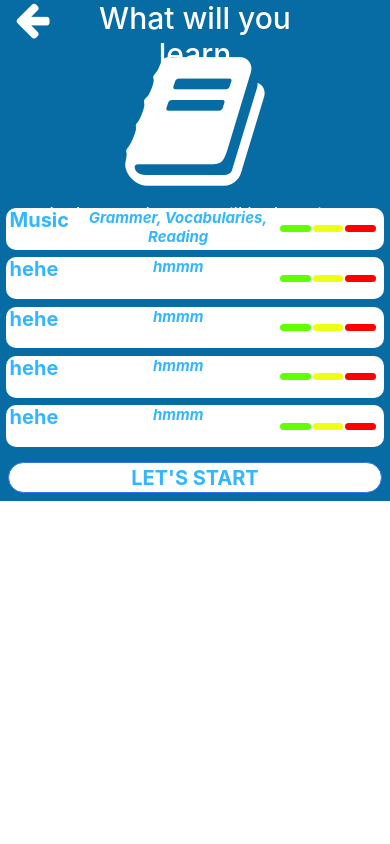
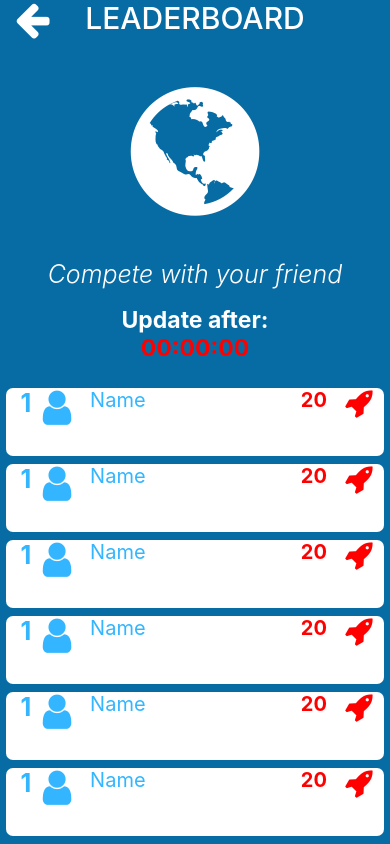
Before and after one commit to giaphuoccc/QuizzesMobileApp, a React Native app: screen / in a window 390 px wide. Built offline with nearby package versions, Linux system fonts and the light colour scheme.

Commit message:
add Screen

```diff
--- a/App.tsx
+++ b/App.tsx
@@ -13,8 +13,6 @@ import {
   StatusBar,
   StyleSheet,
   Text,
-  useColorScheme,
-  View,
 } from 'react-native';
 
 import {
@@ -28,6 +26,7 @@ import {
 import Greeting from './Screen/chooseLevel_1stScreen';
 import Brief from './Screen/chooseLevel_2ndScreen';
 import Ranking from './Screen/rankingScreen';
+import Stack from './stack';
 
 // type SectionProps = PropsWithChildren<{
 //   title: string;
@@ -67,11 +66,9 @@ function App(): React.JSX.Element {
   // };
 
   return (
-    <View>
-      {/* <Greeting/> */}
-      <Brief/>
-      {/* <Ranking/> */}
-    </View>
+    <>
+      <Stack/>
+    </>
   )
 }
 
--- a/Screen/rankingScreen.js
+++ b/Screen/rankingScreen.js
@@ -2,7 +2,7 @@ import { StyleSheet, Text, View } from 'react-native'
 import React from 'react'
 import Icon from 'react-native-vector-icons/FontAwesome';
 
-const rankingScreen = () => {
+const RankingScreen = () => {
   return (
     <View
       style={{
@@ -72,7 +72,7 @@ const rankingScreen = () => {
   )
 }
 
-export default rankingScreen
+export default RankingScreen
 
 const styles = StyleSheet.create({
     headerSection: {
--- a/package.json
+++ b/package.json
@@ -17,6 +17,7 @@
     "react-native": "0.74.2",
     "react-native-paper": "^5.12.3",
     "react-native-safe-area-context": "^4.10.4",
+    "react-native-screens": "^3.31.1",
     "react-native-vector-icons": "^10.1.0"
   },
   "devDependencies": {
--- /dev/null
+++ b/stack.js
@@ -0,0 +1,29 @@
+import { StyleSheet, Text, View } from 'react-native'
+import React from 'react'
+import { NavigationContainer } from '@react-navigation/native';
+import { createNativeStackNavigator } from '@react-navigation/native-stack';
+import Ranking from './Screen/rankingScreen';
+
+
+function HomeScreen() {
+    return (
+      <View style={{ flex: 1, alignItems: 'center', justifyContent: 'center' }}>
+        <Text>Home Screen</Text>
+      </View>
+    );
+  }
+const StackNav = createNativeStackNavigator();
+
+const stack = () => {
+  return (
+    <NavigationContainer>
+      <StackNav.Navigator initialRouteName='Ranking'>
+        <StackNav.Screen name="Ranking" component={Ranking} options={{headerShown: false}} />
+      </StackNav.Navigator>
+    </NavigationContainer>
+  )
+}
+
+export default stack
+
+const styles = StyleSheet.create({})
```
Also changed, not shown: 1 other file (tests, documents, lock files or other folders).
